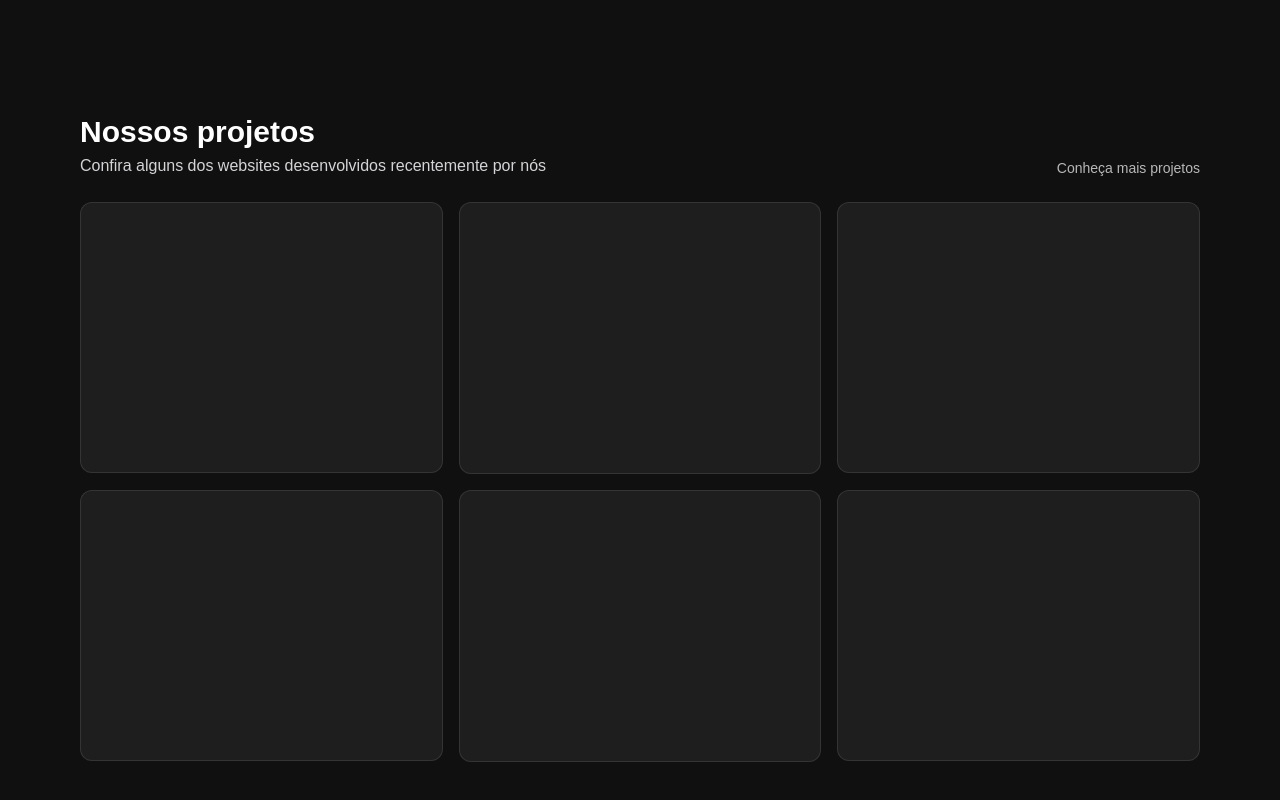
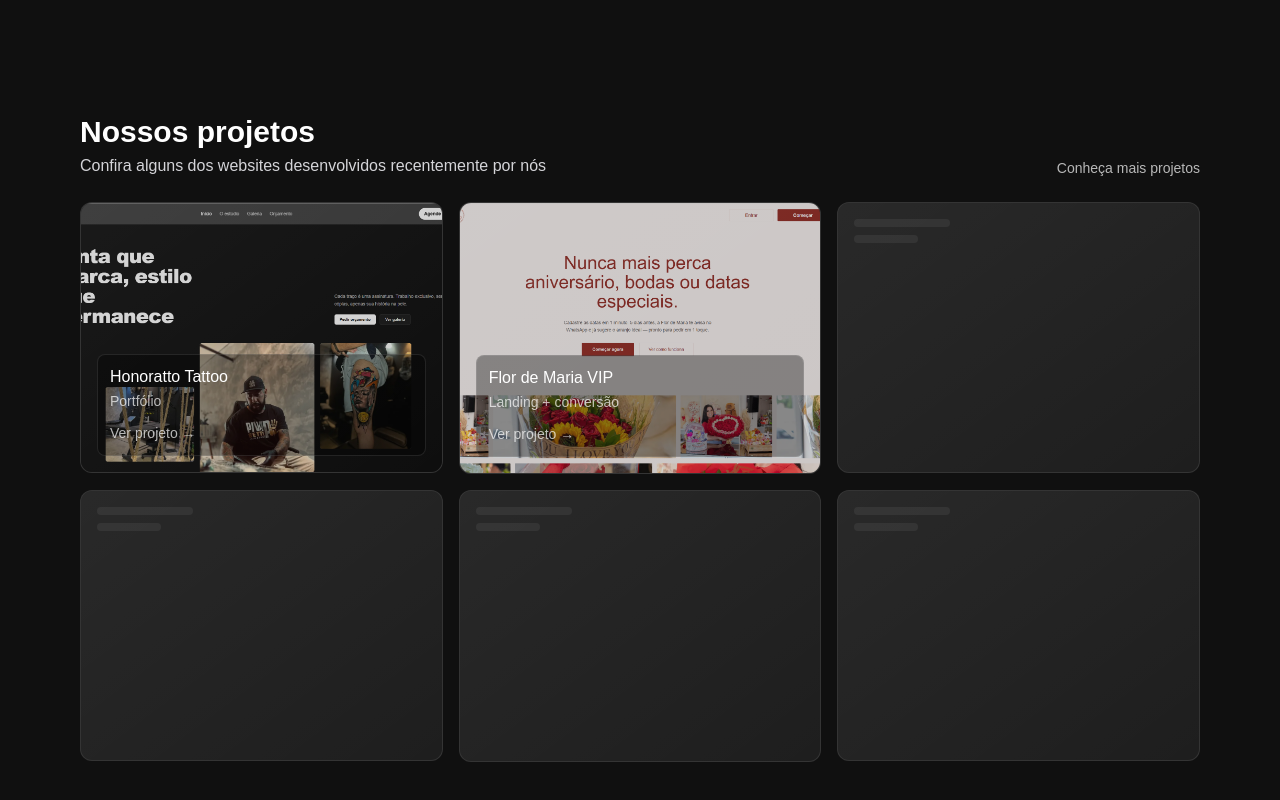
Before and after one commit to ArpexTeam/Arpex-site, a Next.js app: page / in a window 1280 px wide. Shown: the part 3112-3912 px from the top of the page. Built offline with nearby package versions, Linux system fonts and the light colour scheme.

Commit message:
projects home

```diff
--- a/src/components/projects-grid.tsx
+++ b/src/components/projects-grid.tsx
@@ -2,9 +2,54 @@
 import Section from "@/components/ui/section";
 import { H2, Sub } from "@/components/ui/heading";
 import Link from "next/link";
-import { projects } from "@/content/projects"; // os 6 itens (id/title) que você já tem
+import type { StaticImageData } from "next/image";
+
+import ProjectCard from "@/components/projects/card";
+
+// ✅ IMPORT DAS IMAGENS (coloque os arquivos em /public/projects/)
+
+import honorattoImg from "@/images/2026-02-14_12h19_46.png";
+import florImg from "@/images/2026-02-14_12h20_01.png";
+// adicione mais imports aqui...
+
+type Project = {
+  id: string;
+  title: string;
+  subtitle?: string;
+  href: string;
+  external?: boolean;
+  imageSrc?: StaticImageData;
+  imageAlt?: string;
+};
+
+const PROJECTS: Project[] = [
+  {
+    id: "honoratto",
+    title: "Honoratto Tattoo",
+    subtitle: "Portfólio",
+    href: "https://honoratto.vercel.app",
+    external: true,
+    imageSrc: honorattoImg,
+    imageAlt: "Preview do projeto Honoratto",
+  },
+  {
+    id: "flor-de-maria",
+    title: "Flor de Maria VIP",
+    subtitle: "Landing + conversão",
+    href: "https://flordemariavip.com.br",
+    external: true,
+    imageSrc: florImg,
+    imageAlt: "Preview do projeto Flor de Maria VIP",
+  },
+  // adicione os seus aqui...
+];
+
+// Quantidade alvo de cards na grade (completa com placeholders)
+const TARGET_CARDS = 6;
 
 export default function ProjectsGrid() {
+  const placeholders = Math.max(0, TARGET_CARDS - PROJECTS.length);
+
   return (
     <Section className="relative overflow-hidden bg-[#101010] py-32">
       {/* faixa escura da seção */}
@@ -30,12 +75,23 @@ export default function ProjectsGrid() {
 
         {/* grid 3x2 */}
         <div className="grid gap-4 sm:grid-cols-2 lg:grid-cols-3">
-          {projects.map((p) => (
-            <div
+          {/* projetos reais */}
+          {PROJECTS.map((p) => (
+            <ProjectCard
               key={p.id}
-              className="aspect-[4/3] rounded-xl border border-white/10 bg-white/[0.06] hover:bg-white/[0.08] transition"
-              aria-label={p.title}
+              title={p.title}
+              subtitle={p.subtitle}
+              href={p.href}
+              external={p.external}
+              imageSrc={p.imageSrc}
+              imageAlt={p.imageAlt}
+              ariaLabel={p.title ? `Abrir ${p.title}` : "Abrir projeto"}
             />
+          ))}
+
+          {/* placeholders (quadrados vazios) */}
+          {Array.from({ length: placeholders }).map((_, i) => (
+            <ProjectCard key={`ph-${i}`} />
           ))}
         </div>
       </div>
```
